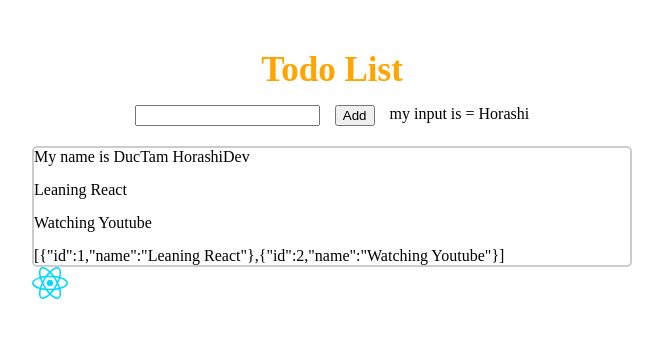
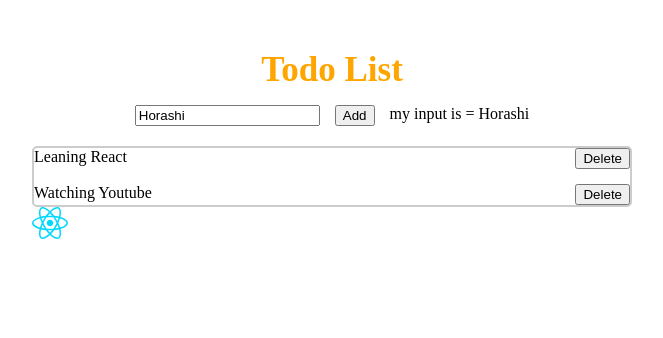
Before and after one commit to Nguyenductam1905/react-vite-horashidev, a React (Vite) app: page / in a window 1280 px wide. Shown: the top 338 px of the page, without its empty margins (308-971 px from the left). Built offline with nearby package versions, Linux system fonts and the light colour scheme.

Commit message:
video 39

```diff
--- a/src/App.css
+++ b/src/App.css
@@ -23,3 +23,7 @@
   flex-direction: column;
   gap: 15px;
 }
+.todo-item{
+  display: flex;
+  justify-content: space-between;
+}
--- a/src/components/todo/TodoData.jsx
+++ b/src/components/todo/TodoData.jsx
@@ -1,12 +1,21 @@
+import './todo.css'
+
 const TodoData = (props) => {
-    const {name, age, data} = props
+    const {name, age, data, todoList} = props
     console.log(">>>Check props", props)
+    console.log(">>>Check list", todoList)
+
     return (
         <div className="todo-data">
-        <div>My name is {name}</div>
-        <div>Leaning React</div>
-        <div>Watching Youtube</div>
-        {JSON.stringify(props.todoList)}
+          {todoList.map((item, index) => {
+            console.log(item, index);
+            return (
+                  <div key={item.id} className={`todo-item ${index}`} >
+                    <div>{item.name}</div>
+                    <button>Delete</button>
+                  </div>)
+          })}
+          {/* {JSON.stringify(props.todoList)} */}
       </div>
     )
 }
--- a/src/components/todo/TodoNew.jsx
+++ b/src/components/todo/TodoNew.jsx
@@ -7,6 +7,7 @@
   const handleClick = (prop) => {
     addNewTodo(valueInput)
     console.log(`Add ${prop}`);
+    setValueInput("")
   }
   const handleOnChange = (e) => {
     setValueInput(e)
@@ -19,6 +20,7 @@
         onChange={() => {
           handleOnChange(event.target.value);
         }}
+        value={valueInput}
       />
       <button onClick={() => handleClick(valueInput)} style={{ cursor: 'pointer' }}>Add</button>
       <div>my input is = {valueInput}</div>
--- a/src/components/todo/todo.css
+++ b/src/components/todo/todo.css
@@ -0,0 +1,4 @@
+.todo-item{
+    display: flex;
+    justify-content: space-between;
+  }
```
